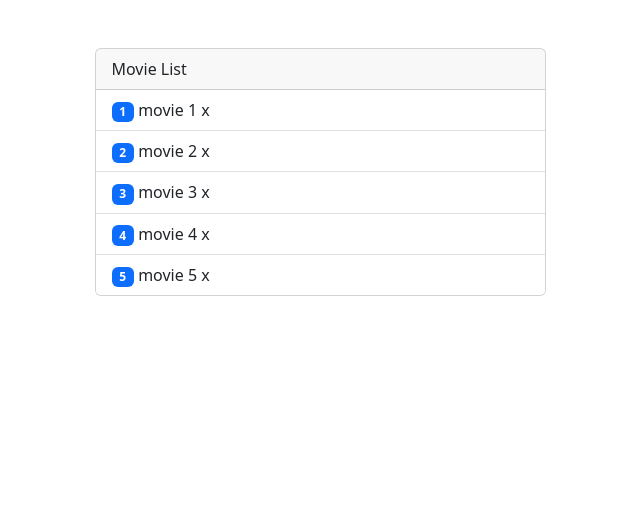
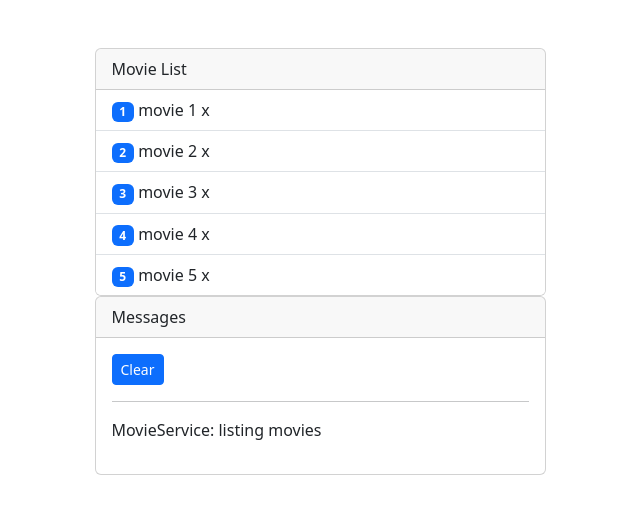
Before and after one commit to ozkancimenli/MovieApp, an Angular app: page / in a window 1280 px wide. Shown: the top 514 px of the page, without its empty margins (320-960 px from the left). Built offline with nearby package versions, Linux system fonts and the light colour scheme.

Commit message:
Lesson 9-10: Observable and Logging

```diff
--- a/src/app/app.component.html
+++ b/src/app/app.component.html
@@ -2,6 +2,7 @@
     <div class="row justify-content-center">
         <div class="col-md-5 mt-5">
             <movies></movies>
+            <logging></logging>
         </div>
     </div>
 </div>
--- a/src/app/app.module.ts
+++ b/src/app/app.module.ts
@@ -6,6 +6,7 @@
 import { MovieComponent } from './movie/movie.component';
 import { FormsModule } from '@angular/forms';
 import { MovieDetailComponent } from './movie-detail/movie-detail.component';
+import { LoggingComponent } from './logging/logging.component';
 
 @NgModule({
   declarations: [
@@ -13,10 +14,11 @@
     MoviesComponent,
     MovieComponent,
     MovieDetailComponent,
+    LoggingComponent,
   ],
   imports: [
     BrowserModule,
-    FormsModule
+    FormsModule,
   ],
   providers: [],
   bootstrap: [AppComponent]
--- /dev/null
+++ b/src/app/logging.service.ts
@@ -0,0 +1,17 @@
+import { Injectable } from '@angular/core';
+
+@Injectable({
+  providedIn: 'root'
+})
+export class LoggingService {
+messages: string[]= [];
+
+add(message:string){
+  this.messages.push(message);
+}
+
+clear(){
+  this.messages=[];
+}
+  constructor() { }
+}
--- /dev/null
+++ b/src/app/logging/logging.component.html
@@ -0,0 +1,12 @@
+<div class="card" *ngIf="loggingService.messages.length">
+  <div class="card-header">
+    Messages
+  </div>
+  <div class="card-body">
+    <button (click)="loggingService.clear()" class="btn btn-primary btn-sm">Clear</button>
+    <hr>
+    <p *ngFor="let messages of loggingService.messages">
+      {{messages}}
+    </p>
+  </div>
+</div>
--- a/src/app/movie.service.ts
+++ b/src/app/movie.service.ts
@@ -1,15 +1,18 @@
 import { Injectable } from '@angular/core';
 import { Movie } from './movie';
 import { Movies } from "./movie.datasource";
-
+import { Observable, of } from "rxjs";
+import { LoggingService } from './logging.service';
 @Injectable({
   providedIn: 'root'
 })
 export class MovieService {
 
-  constructor() { }
+  constructor(private loggingService: LoggingService) { }
 
-  getMovies(): Movie[]{
-    return Movies;
+  getMovies(): Observable <Movie[]>{
+    this.loggingService.add('MovieService: listing movies');
+
+    return of(Movies);
   }
 }
--- a/src/app/movies/movies.component.ts
+++ b/src/app/movies/movies.component.ts
@@ -24,7 +24,9 @@
 }
 
 getMovies():void {
-    this.movies= this.movieService.getMovies();
+    this.movieService.getMovies()
+                .subscribe(movies=>{
+                    this.movies=movies;
+                });
+    };
 }
-
-}
```
Also changed, not shown: src/app/logging/logging.component.ts (added, +11 -0 lines), src/app/logging/logging.component.css (added), 2 other files (tests, documents, lock files or other folders).
